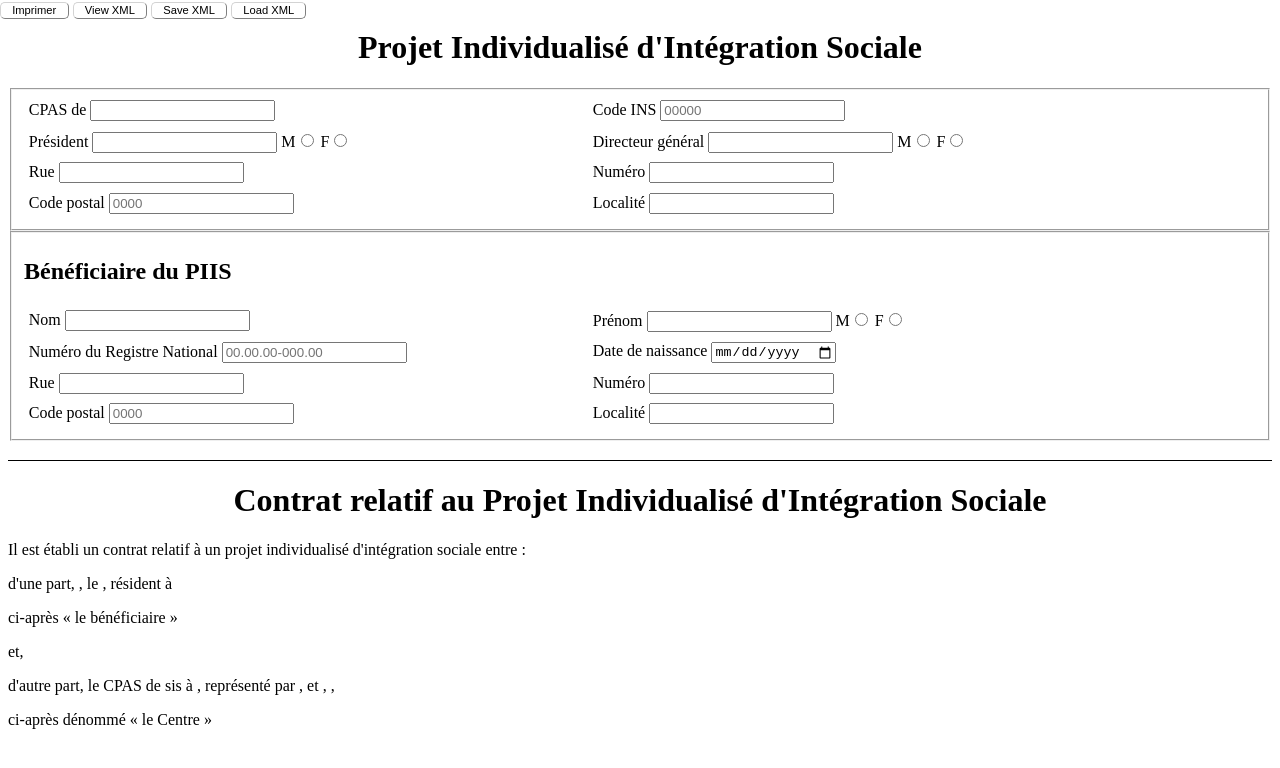
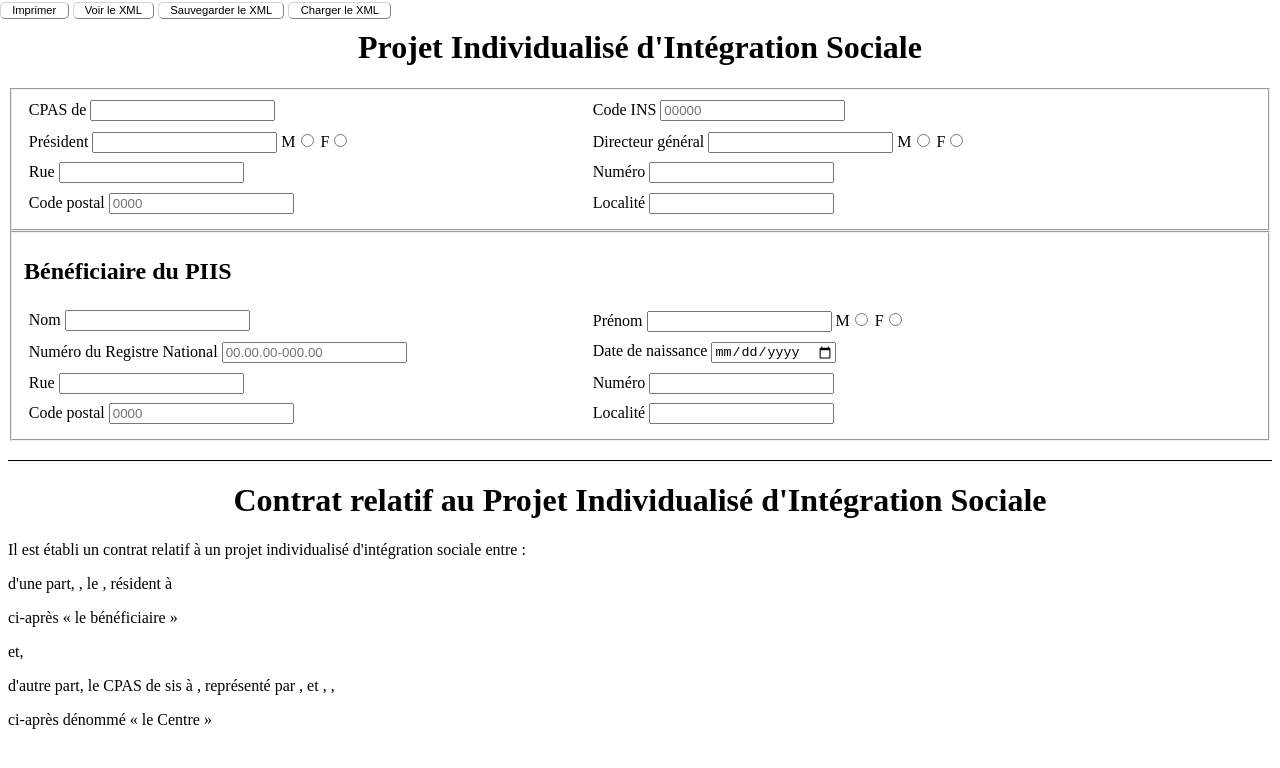
Before and after one commit to arnauldvm/piis-offline, a plain HTML site: page src/app/piis.html in a window 1280 px wide. Drawn offline with Linux system fonts and the light colour scheme.

Commit message:
fix language of buttons

```diff
--- a/src/app/piis.html
+++ b/src/app/piis.html
@@ -55,9 +55,9 @@
 
 <div id="buttons">
   <a class="pseudobutton" onclick="window.print()">Imprimer</a>
-  <a class="pseudobutton" onclick="viewXml()">View XML</a>
-  <a class="pseudobutton" download="PIIS.xml" onclick="saveXmlFile(this)">Save XML</a>
-  <label><span class="pseudobutton">Load XML</span><input type="file" onchange="loadXmlFile(this)" style="display: none"/></label>
+  <a class="pseudobutton" onclick="viewXml()">Voir le XML</a>
+  <a class="pseudobutton" download="PIIS.xml" onclick="saveXmlFile(this)">Sauvegarder le XML</a>
+  <label><span class="pseudobutton">Charger le XML</span><input type="file" onchange="loadXmlFile(this)" style="display: none"/></label>
 </div>
 
 <script src="js/computed.js"></script>
```
